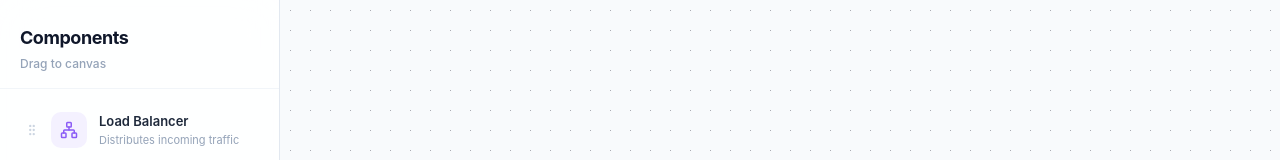
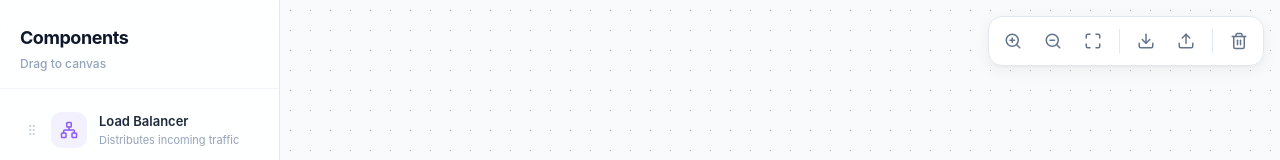
Before and after one commit to heyymasud/infra-management, a React (Vite) app: page / in a window 1280 px wide. Shown: the top 160 px of the page. Built offline with nearby package versions, Linux system fonts and the light colour scheme.

Commit message:
refactor: uncomment toolbar for testing

```diff
--- a/src/components/Canvas.tsx
+++ b/src/components/Canvas.tsx
@@ -11,7 +11,7 @@ import '@xyflow/react/dist/style.css';
 
 import InfraNode from './nodes/InfraNode';
 import AnimatedEdge from './edges/AnimatedEdge';
-// import Toolbar from './Toolbar';
+import Toolbar from './Toolbar';
 import { useFlowStore } from '../store/useFlowStore';
 import type { InfraNodeType } from '../types';
 
@@ -104,7 +104,7 @@ export default function Canvas() {
         />
       </ReactFlow>
 
-      {/* <Toolbar /> */}
+      <Toolbar />
     </div>
   );
 }
```
